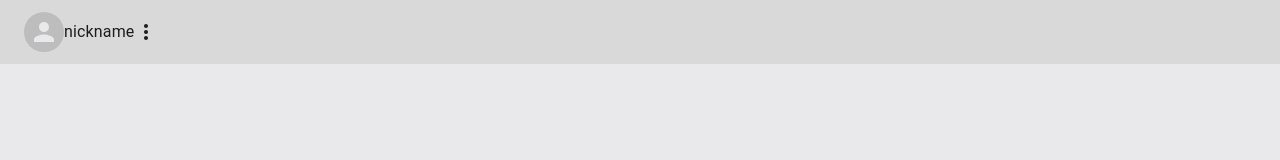
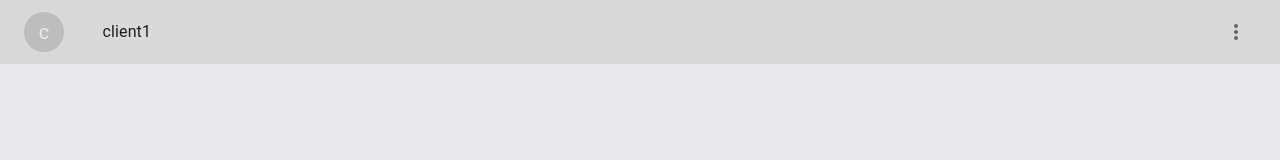
Before and after one commit to Palm394/chat-application-client, a Next.js app: page /chat/1 in a window 1280 px wide. Shown: the top 160 px of the page. Built offline with nearby package versions, Linux system fonts and the light colour scheme.

Commit message:
Refactor navbar

```diff
--- /dev/null
+++ b/src/component/NavBar/NavBarLayout.tsx
@@ -0,0 +1,23 @@
+import { AppBar, Avatar, Toolbar, Typography } from "@mui/material";
+
+type props = {
+  avatar?: string,
+  text: string,
+  children?: JSX.Element
+}
+
+export default function ProfileLayout({ ...props }: props) {
+  return (
+    <AppBar position="static">
+      <Toolbar>
+        {props.avatar &&
+          <Avatar sx={{ marginRight: "3vw" }}>{props.avatar}</Avatar>
+        }
+        <Typography component="div" sx={{ flexGrow: 1 }}>
+          {props.text}
+        </Typography>
+        {props.children}
+      </Toolbar>
+    </AppBar>
+  )
+}
--- a/src/component/NavBar/NavBarOneToOne.tsx
+++ b/src/component/NavBar/NavBarOneToOne.tsx
@@ -1,16 +1,13 @@
-import { AppBar, Avatar, Toolbar, Typography } from "@mui/material";
+import { IconButton } from "@mui/material";
 import MoreVertIcon from '@mui/icons-material/MoreVert';
+import NavBarLayout from "./NavBarLayout";
 
 export default function NavBarOneToOne() {
   return (
-    <>
-      <AppBar position="static">
-        <Toolbar>
-          <Avatar />
-          <Typography>nickname</Typography>
-          <MoreVertIcon />
-        </Toolbar>
-      </AppBar>
-    </>
+    <NavBarLayout avatar="c" text={"client1"}>
+      <IconButton>
+        <MoreVertIcon />
+      </IconButton>
+    </NavBarLayout>
   )
 }
```
Also changed, not shown: src/component/NavBar/NavBar.tsx (+6 -7 lines), src/component/NavBar/NavBarGroup.tsx (+6 -6 lines).
